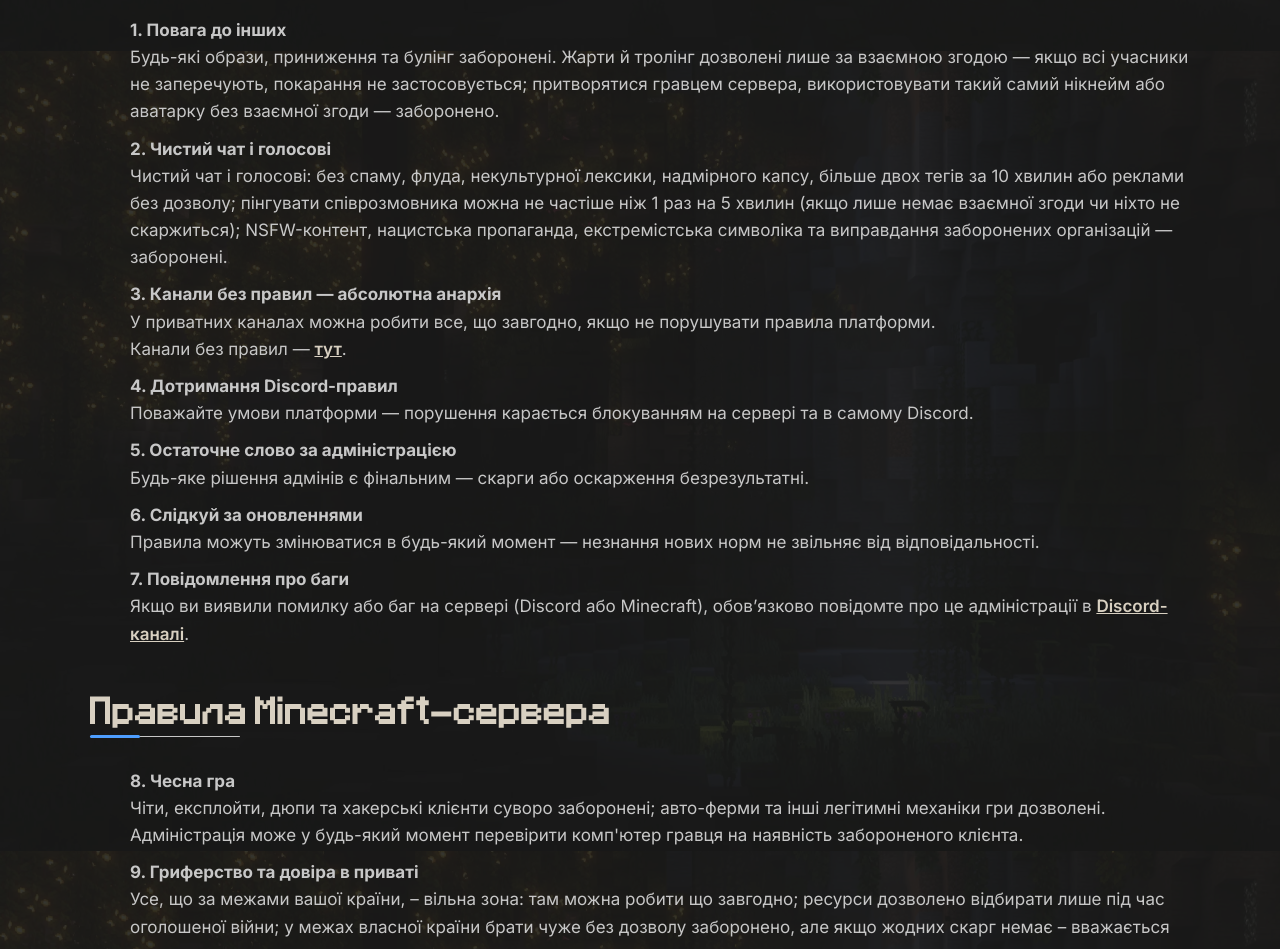
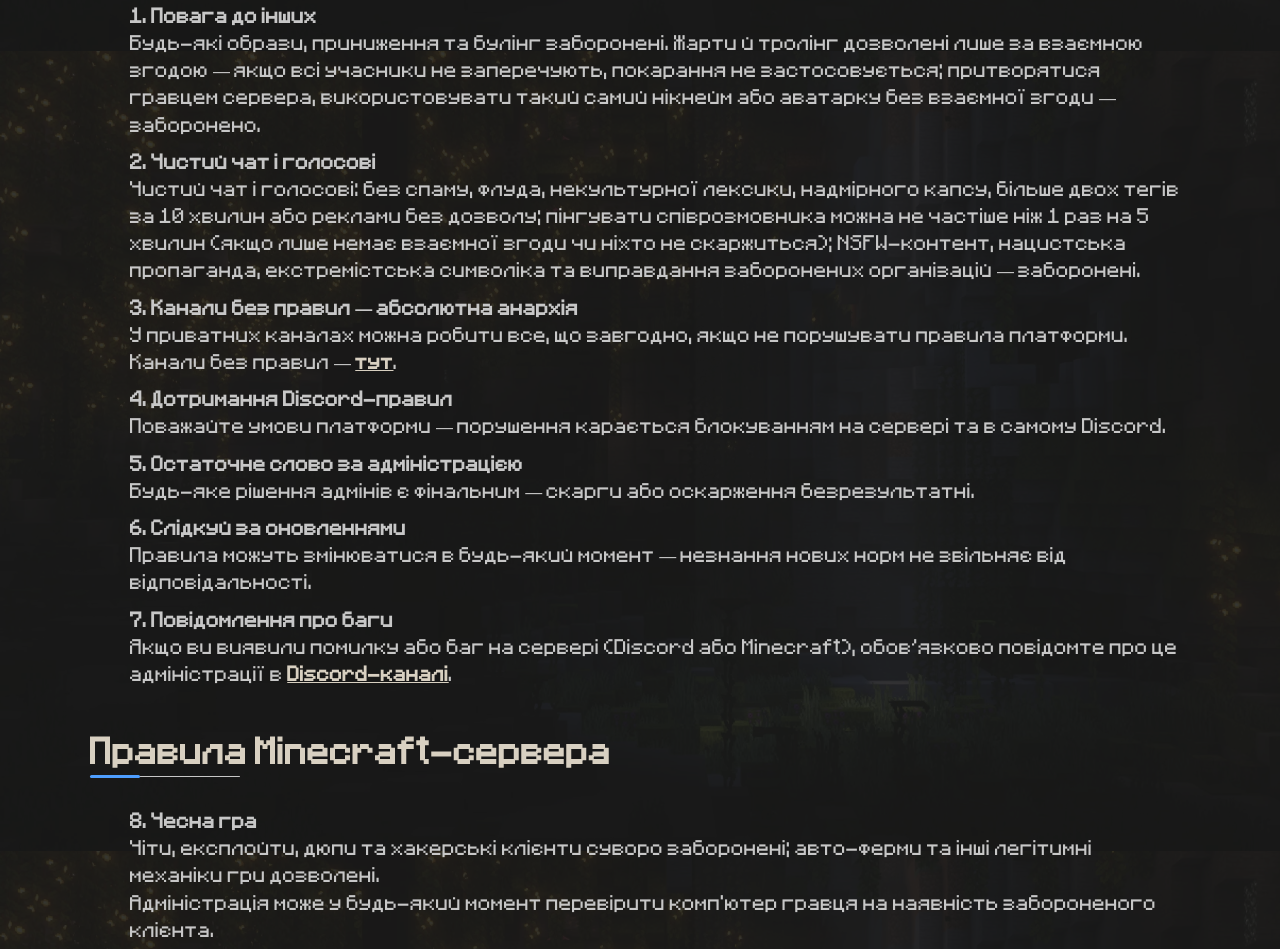
Before and after one commit to Antoha2012pro/ORBitium, a plain HTML site: page rules.html in a window 1280 px wide. Shown: the part 749-1698 px from the top of the page. Drawn offline with Linux system fonts and the light colour scheme.

Commit message:
remake version and links

```diff
--- a/css/global.css
+++ b/css/global.css
@@ -48,8 +48,8 @@
 
 /* Base page styles */
 body {
-  font-family: var(--main-font);
-  /* font-family: var(--minecraft-font); */
+  /* font-family: var(--main-font); */
+  font-family: var(--minecraft-font);
   background-color: var(--background-color);
   background-image: url("../images/header-background.jpg");
   background-repeat: no-repeat;
@@ -115,6 +115,7 @@ body {
 
 .navbar .links .link {
   color: var(--description-color);
+  font-family: var(--minecraft-font);
   font-size: 18px;
   font-weight: 600;
   text-decoration: none;
@@ -124,6 +125,7 @@ body {
 
 .navbar .links .link.active {
   color: var(--white-color);
+  font-family: var(--minecraft-font);
 }
 
 .navbar .links .link.active::after {
--- a/css/rules.css
+++ b/css/rules.css
@@ -1,4 +1,18 @@
-@import "css/global.css";
+@import "/css/global.css";
+
+body {
+  /* font-family: var(--main-font); */
+  font-family: var(--minecraft-font);
+  background-color: var(--background-color);
+  background-image: url("../images/header-background.jpg");
+  background-repeat: no-repeat;
+  background-attachment: fixed;
+  background-position: center;
+  background-size: cover;
+  -moz-background-size: cover;
+  -o-background-size: cover;
+  -webkit-background-size: cover;
+}
 
 /*Header*/
 #header {
@@ -32,6 +46,7 @@
 
 #header .content .info .title {
     color: var(--white-color);
+    font-family: var(--minecraft-font);
     text-transform: uppercase;
     font-size: 65px;
     font-weight: 900;
--- a/rules.html
+++ b/rules.html
@@ -90,7 +90,7 @@
             та виправдання заборонених організацій — заборонені.</li>
           <li class="rule" id="rule-3"><b>3. Канали без правил — абсолютна анархія</b><br>
             У приватних каналах можна робити все, що завгодно, якщо не порушувати правила платформи.<br>
-            Канали без правил — <a href="https://discord.com/channels/1177362239599169596/1400865678470152222"
+            Канали без правил — <a href="https://discord.com/channels/1268943951893758122/1418657455084273939"
               target="_blank">тут</a>.</li>
           <li class="rule" id="rule-4"><b>4. Дотримання Discord-правил</b><br>
             Поважайте умови платформи — порушення карається блокуванням на сервері та в самому Discord.</li>
@@ -100,7 +100,7 @@
             Правила можуть змінюватися в будь-який момент — незнання нових норм не звільняє від відповідальності.</li>
           <li class="rule" id="rule-7"><b>7. Повідомлення про баги</b><br>
             Якщо ви виявили помилку або баг на сервері (Discord або Minecraft), обов’язково повідомте про це
-            адміністрації в <a href="https://discord.com/channels/1177362239599169596/1368596843008888952"
+            адміністрації в <a href="https://discord.com/channels/1268943951893758122/1418616578299138059"
               target="_blank">Discord-каналі</a>.</li>
         </ul>
       </div>
```
Also changed, not shown: index.html (+5 -5 lines).
